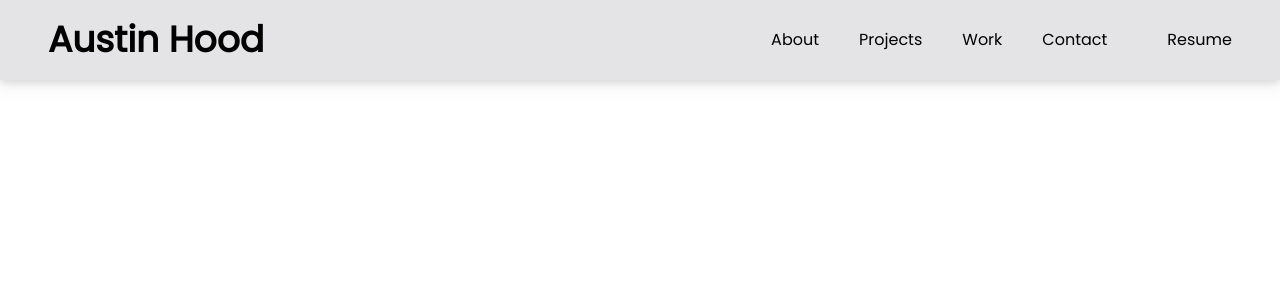
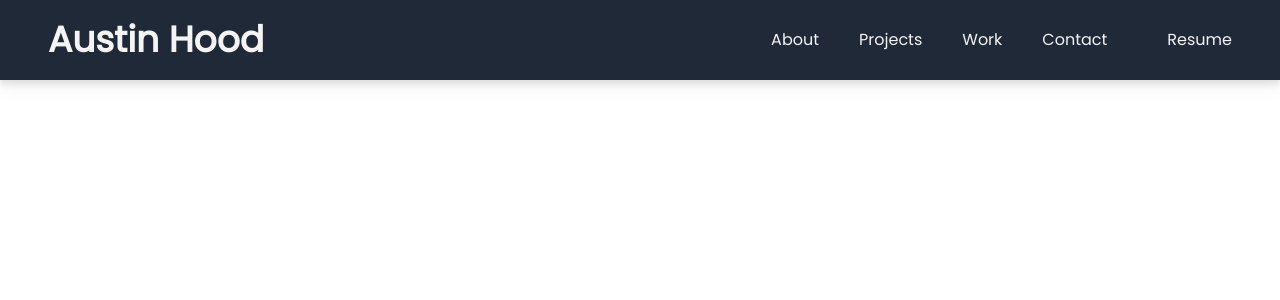
Before and after one commit to AustinHood7/PortfolioWebsiteV2, a Next.js app: page / in a window 1280 px wide. Shown: the top 300 px of the page. Built offline with nearby package versions, Linux system fonts and the light colour scheme.

Commit message:
Added new coloring for the navbar and refined the theming of the website.

```diff
--- a/components/Navbar.tsx
+++ b/components/Navbar.tsx
@@ -3,7 +3,7 @@ import React from "react";
 
 const Navbar = () => {
     return(
-        <div className="w-screen h-[80px] z-10 bg bg-zinc-200 fixed drop-shadow-lg font-body">
+        <div className="w-screen h-[80px] z-10 bg bg-gray-800 fixed drop-shadow-lg font-body text-zinc-100">
             <div className="flex items-center justify-between w-full h-full px-2 ">
                 <div className="flex items-center">
                     <h1 className="px-10 mr-4 text-3xl font-bold sm:text-4xl">Austin Hood</h1>
```
